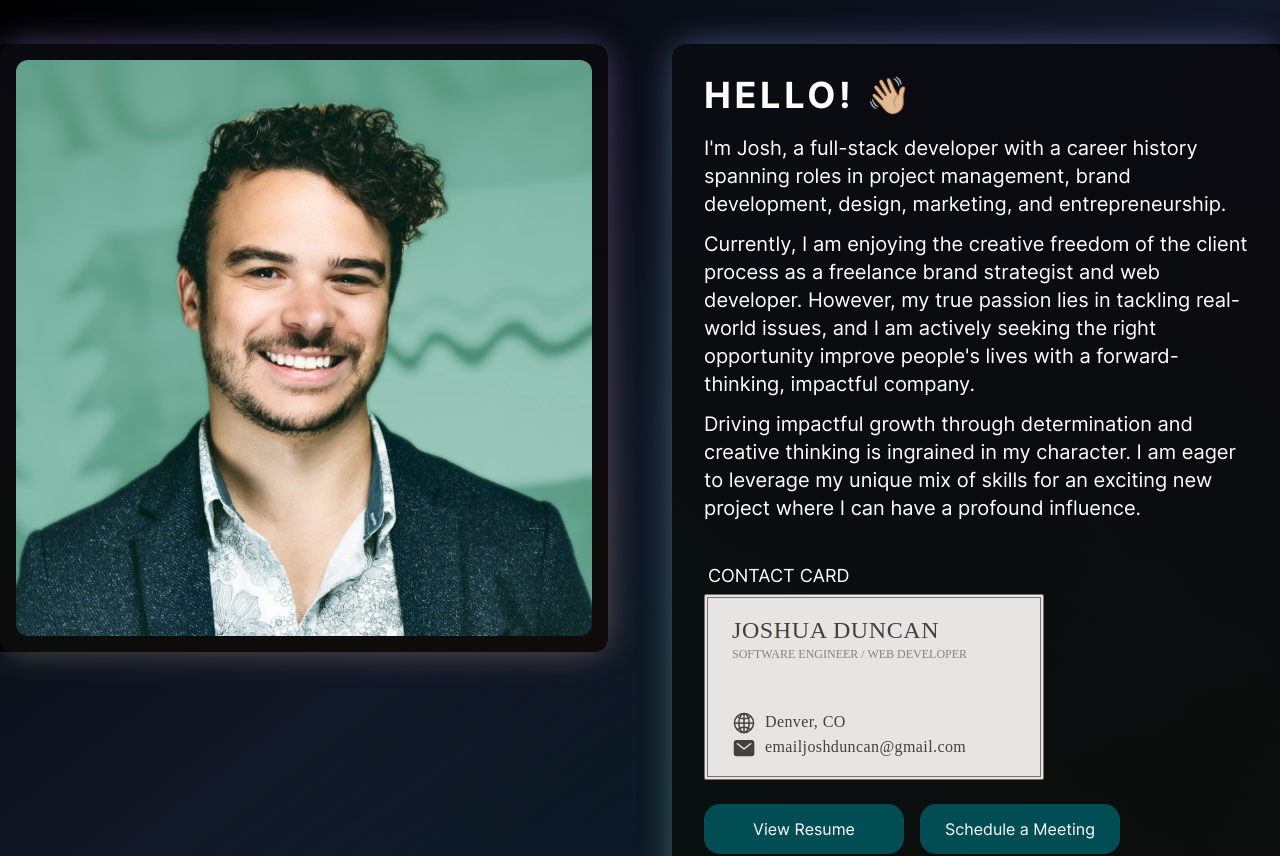
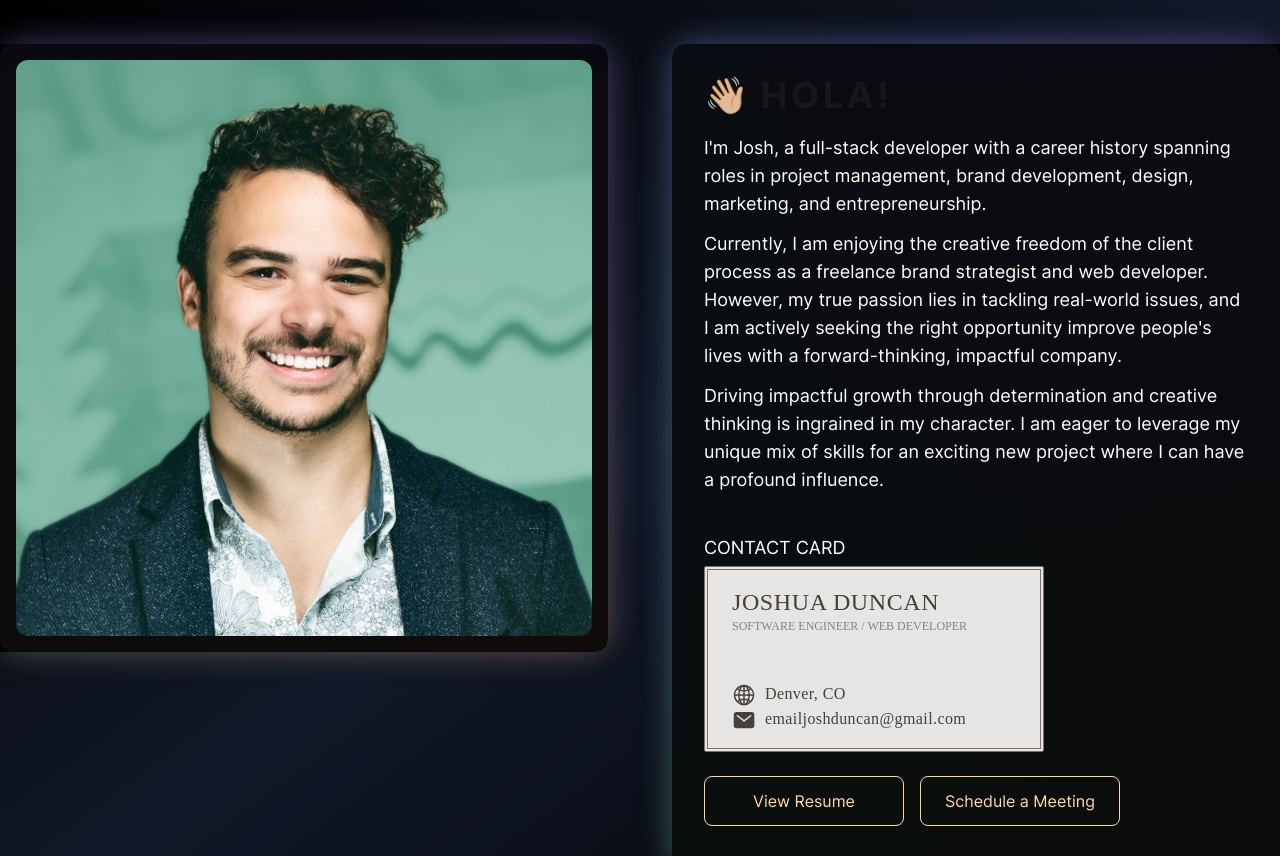
Before and after one commit to jduncan017/portfolio, a Next.js app: page / in a window 1280 px wide. Shown: the part 960-1816 px from the top of the page. Built offline with nearby package versions, Linux system fonts and the light colour scheme; no server answers.

Commit message:
add flipwords

```diff
--- a/src/app/globals.css
+++ b/src/app/globals.css
@@ -8,7 +8,7 @@
     @apply font-serif text-lg leading-normal tracking-wide;
   }
   .global-button {
-    @apply h-[50px] w-[200px] rounded-2xl border-0 bg-darkTeal px-5 text-base text-white transition-colors hover:cursor-pointer hover:bg-neonPurple;
+    @apply h-[50px] w-[200px] rounded-lg border border-orange-200 px-5 text-base text-orange-200 transition-all duration-500 hover:cursor-pointer hover:bg-orange-200 hover:text-black;
   }
 }
 
--- a/src/app/page.tsx
+++ b/src/app/page.tsx
@@ -3,7 +3,7 @@ import React from "react";
 import { Nav } from "./ui/Nav/Nav";
 import { Header } from "@/src/app/ui/Header/Header";
 import { About } from "@/src/app/ui/About";
-import { Contact } from "@/src/app/ui/Contact";
+import { Footer } from "@/src/app/ui/Footer";
 import SliderSection from "./ui/SliderSection";
 import ToggleScrollbarButton from "@/src/app/ui/UI-Elements/ScrollBarButton";
 import TestimonialSection from "./ui/TestimonialSection";
@@ -15,7 +15,7 @@ export default function Home() {
     <main className="Main overflow-hidden" id="home-section">
       <Nav />
       <Header />
-      <div className="PageContent flex flex-col gap-16 bg-gradient-to-b from-black via-cyan-950 to-slate-950 py-20">
+      <div className="PageContent flex flex-col gap-16 bg-gradient-to-b from-black to-slate-950 py-20">
         <About />
         <SliderSection
           cardArray={PROJECT_DATA}
@@ -29,7 +29,7 @@ export default function Home() {
           title="Favorite Technologies"
         />
       </div>
-      <Contact />
+      <Footer />
       <ToggleScrollbarButton />
     </main>
   );
--- a/src/app/ui/About.tsx
+++ b/src/app/ui/About.tsx
@@ -3,8 +3,12 @@ import Image from "next/image";
 import Link from "next/link";
 import { RESUME_DATA } from "@/src/lib/resumeData";
 import { BackgroundGradient } from "./UILibraries/background-gradient";
+import { FlipWords } from "./UILibraries/FlipWords";
+import ContactCard from "./UI-Elements/ContactCard";
 
 export const About = () => {
+  const words = ["Hello!", "Aloha!", "Hola!", "Greetings!"];
+
   const printBio = () => {
     const bio1 = RESUME_DATA.bioDescription1;
     const bio2 = RESUME_DATA.bioDescription2;
@@ -41,38 +45,14 @@ export const About = () => {
         </BackgroundGradient>
         <BackgroundGradient containerClassName="w-auto p-0 sm:w-[75%] lg:w-full ml-10 sm:ml-0">
           <div className="RightContainer w-full overflow-hidden rounded-xl bg-black/90 px-8 py-6 lg:w-full lg:rounded-r-none">
-            <h2 className="Title mb-3 font-sans text-4xl font-bold uppercase leading-normal tracking-widest text-white">
-              Hello! 👋🏼
+            <h2 className="Title mb-3 flex gap-2 font-sans text-4xl font-bold uppercase leading-normal tracking-widest text-white">
+              <p>👋🏼</p>
+              <FlipWords words={words} duration={2000} className="pl-0" />
             </h2>
-            <div className="BioDescription max-w-[600px] font-sans text-xl">
+            <div className="BioDescription mb-10 max-w-[600px] font-sans text-lg">
               {printBio()}
             </div>
-            <div className="ContactHeader mb-1 ml-1 mt-10 flex h-min items-end gap-1">
-              <h3 className="ContactCard text-semibold text-lg uppercase text-white">
-                Contact Card
-              </h3>
-              {/* <p className="ContactCard text-sm italic leading-7 text-gray-300">
-                {"(click)"}
-              </p> */}
-            </div>
-            <div className="ContactContainer w-[300px] cursor-pointer rounded-sm border-4 border-double border-stone-500 bg-stone-200 px-6 py-4 text-stone-700 transition-all duration-500 hover:scale-105 xs:w-[340px]">
-              <h2 className="Name font-serif text-xl uppercase leading-relaxed tracking-wide sm:text-2xl">
-                Joshua Duncan
-              </h2>
-              <p className="Title mb-12 font-serif text-xs uppercase opacity-60">
-                Software Engineer / Web Developer
-              </p>
-              <div className="InfoContainer flex gap-2">
-                <Image src="/web.svg" width={25} height={25} alt="web" />
-                <p className="global-p-text text-sm xs:text-base">Denver, CO</p>
-              </div>
-              <div className="InfoContainer flex gap-2">
-                <Image src="/email.svg" width={25} height={25} alt="email" />
-                <p className="global-p-text text-sm xs:text-base">
-                  emailjoshduncan@gmail.com
-                </p>
-              </div>
-            </div>
+            <ContactCard />
             <div className="ButtonContainer my-6 flex flex-col gap-4 mini:flex-row">
               <Link
                 rel="noopener noreferrer"
--- /dev/null
+++ b/src/app/ui/Footer.tsx
@@ -0,0 +1,39 @@
+import Link from "next/link";
+import { RESUME_DATA } from "@/src/lib/resumeData";
+import SocialContainer from "./UI-Elements/SocialContainer";
+import ContactCard from "./UI-Elements/ContactCard";
+
+export const Footer = () => {
+  return (
+    <section
+      className="Footer flex flex-col items-center gap-10 border-t border-t-gray-800 bg-black px-5 py-10 xs:px-20 md:flex-row md:items-start lg:gap-20"
+      id="contact-section"
+    >
+      <ContactCard />
+      <div className="FooterRightContainer flex w-full flex-col items-center md:items-start">
+        <div className="SocialContainer w-fit">
+          <p className="SocialTitle mb-2 w-full text-center text-sm uppercase text-white md:text-start">
+            Social
+          </p>
+          <SocialContainer />
+        </div>
+        <p className="FooterMessage my-4 max-w-[500px] text-center text-gray-400 md:text-start">
+          Please feel free to contact me for work, suggestions, or networking!
+        </p>
+        <Link
+          rel="noopener noreferrer"
+          tabIndex={-1}
+          href={RESUME_DATA.resumeURL}
+          target="_blank"
+        >
+          <button
+            aria-label="view resume as PDF"
+            className="ResumeButtonFooter global-button my-6 w-64"
+          >
+            View Resume
+          </button>
+        </Link>
+      </div>
+    </section>
+  );
+};
--- /dev/null
+++ b/src/app/ui/UI-Elements/ContactCard.tsx
@@ -0,0 +1,34 @@
+import Image from "next/image";
+
+export default function ContactCard() {
+  return (
+    <div className="ContactCard">
+      <div className="ContactHeader mb-1 flex h-min items-end gap-1">
+        <h3 className="ContactTitle text-semibold text-lg uppercase text-white">
+          Contact Card
+        </h3>
+        {/* <p className="ContactCard text-sm italic leading-7 text-gray-300">
+                {"(click)"}
+              </p> */}
+      </div>
+      <div className="ContactContainer w-[300px] cursor-pointer rounded-sm border-4 border-double border-stone-500 bg-stone-200 px-6 py-4 text-stone-700 transition-all duration-500 hover:scale-105 xs:w-[340px]">
+        <h2 className="Name font-serif text-xl uppercase leading-relaxed tracking-wide sm:text-2xl">
+          Joshua Duncan
+        </h2>
+        <p className="Title mb-12 font-serif text-xs uppercase opacity-60">
+          Software Engineer / Web Developer
+        </p>
+        <div className="InfoContainer flex gap-2">
+          <Image src="/web.svg" width={25} height={25} alt="web" />
+          <p className="global-p-text text-sm xs:text-base">Denver, CO</p>
+        </div>
+        <div className="InfoContainer flex gap-2">
+          <Image src="/email.svg" width={25} height={25} alt="email" />
+          <p className="global-p-text text-sm xs:text-base">
+            emailjoshduncan@gmail.com
+          </p>
+        </div>
+      </div>
+    </div>
+  );
+}
--- a/src/app/ui/UI-Elements/DisplayCard.tsx
+++ b/src/app/ui/UI-Elements/DisplayCard.tsx
@@ -77,7 +77,7 @@ export default function DisplayCard({ cardData }: DisplayCardProps) {
         tabIndex={-1}
         aria-label="live project"
         target="_blank"
-        className="ImageLink my-4 w-fit rounded-md border border-solid border-orange-300 px-4 py-1.5 text-center font-medium uppercase tracking-widest text-orange-200 transition-all duration-500 hover:bg-orange-200 hover:text-black"
+        className="ImageLink my-4 w-fit rounded-md border border-solid border-orange-200 px-4 py-1.5 text-center font-medium uppercase tracking-widest text-orange-200 transition-all duration-500 hover:bg-orange-200 hover:text-black"
       >
         {cardData.liveButtonText}
       </Link>
--- /dev/null
+++ b/src/app/ui/UILibraries/FlipWords.tsx
@@ -0,0 +1,88 @@
+"use client";
+import React, { useCallback, useEffect, useState } from "react";
+import { AnimatePresence, motion } from "framer-motion";
+import { cn } from "@/src/utils/cn";
+
+export const FlipWords = ({
+  words,
+  duration = 3000,
+  className,
+}: {
+  words: string[];
+  duration?: number;
+  className?: string;
+}) => {
+  const [currentWord, setCurrentWord] = useState(words[0]);
+  const [isAnimating, setIsAnimating] = useState<boolean>(false);
+
+  // thanks for the fix Julian - https://github.com/Julian-AT
+  const startAnimation = useCallback(() => {
+    if (currentWord) {
+      const word = words[words.indexOf(currentWord) + 1] || words[0];
+      setCurrentWord(word);
+      setIsAnimating(true);
+    } else return;
+  }, [currentWord, words]);
+
+  useEffect(() => {
+    if (!isAnimating)
+      setTimeout(() => {
+        startAnimation();
+      }, duration);
+  }, [isAnimating, duration, startAnimation]);
+
+  return (
+    <AnimatePresence
+      onExitComplete={() => {
+        setIsAnimating(false);
+      }}
+    >
+      <motion.div
+        initial={{
+          opacity: 0,
+          y: 10,
+        }}
+        animate={{
+          opacity: 1,
+          y: 0,
+        }}
+        transition={{
+          duration: 0.4,
+          ease: "easeInOut",
+          type: "spring",
+          stiffness: 100,
+          damping: 10,
+        }}
+        exit={{
+          opacity: 0,
+          y: -40,
+          x: 40,
+          filter: "blur(8px)",
+          scale: 2,
+          position: "absolute",
+        }}
+        className={cn(
+          "relative z-10 inline-block px-2 text-left text-neutral-900 dark:text-neutral-100",
+          className,
+        )}
+        key={currentWord}
+      >
+        {currentWord &&
+          currentWord.split("").map((letter, index) => (
+            <motion.span
+              key={currentWord + index}
+              initial={{ opacity: 0, y: 10, filter: "blur(8px)" }}
+              animate={{ opacity: 1, y: 0, filter: "blur(0px)" }}
+              transition={{
+                delay: index * 0.08,
+                duration: 0.4,
+              }}
+              className="inline-block"
+            >
+              {letter}
+            </motion.span>
+          ))}
+      </motion.div>
+    </AnimatePresence>
+  );
+};
```
Also changed, not shown: src/app/ui/Contact.tsx (deleted, +0 -44 lines).
